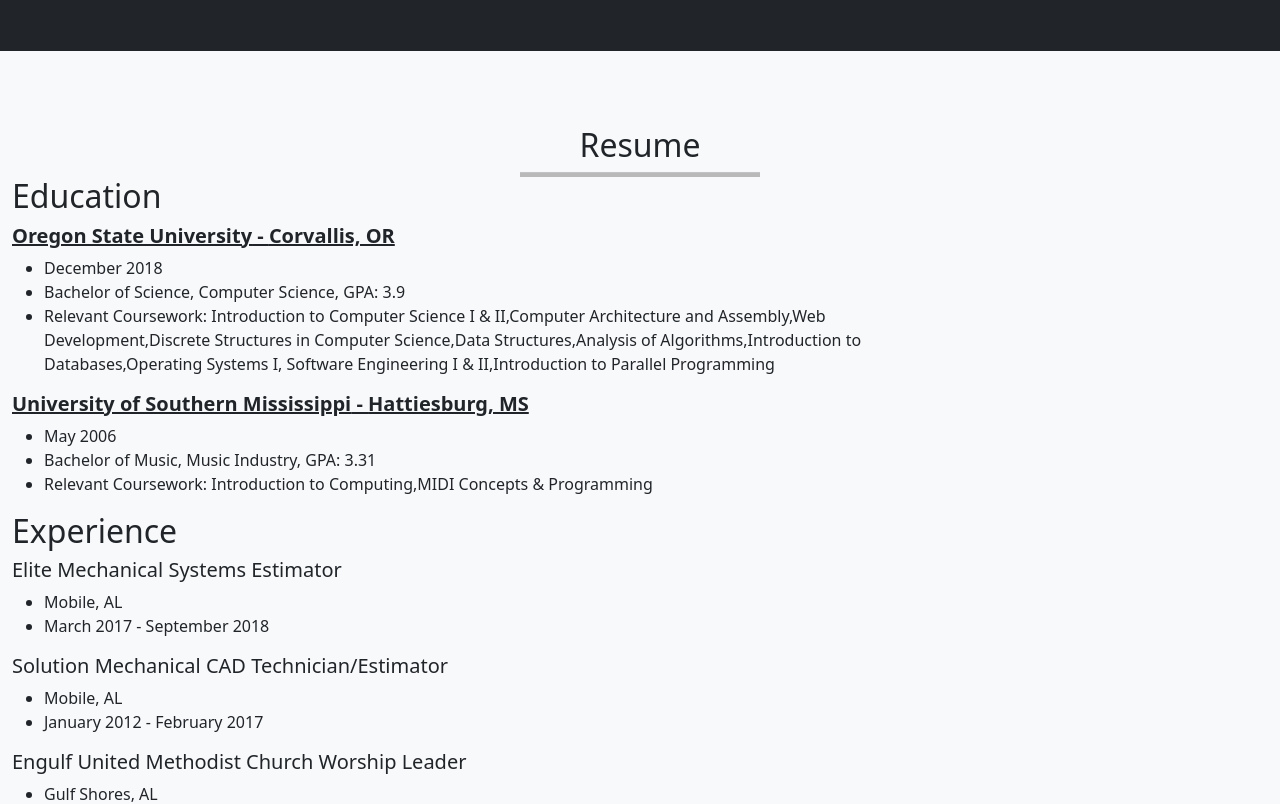
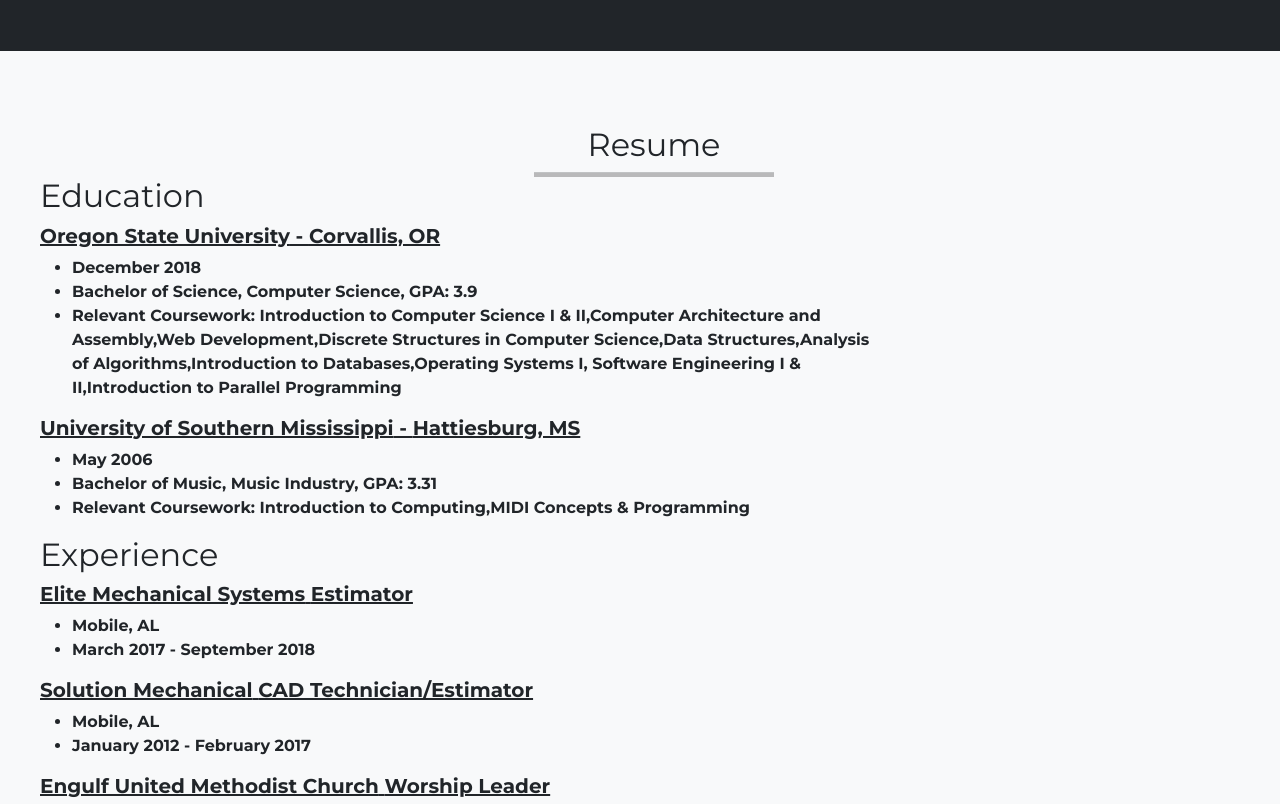
Before and after one commit to ajnobles/website, a React (Vite) app: page / in a window 1280 px wide. Shown: the part 1540-2344 px from the top of the page. Built offline with nearby package versions, Linux system fonts and the light colour scheme.

Commit message:
added more style to resume

```diff
--- a/src/components/resume/education.tsx
+++ b/src/components/resume/education.tsx
@@ -4,10 +4,10 @@
     const courses = props.RelevantCourseWork.join(',');
     return (
         <Container fluid>
-            <h5><u><b>{props.SchoolName} - {props.SchoolLocation}</b></u></h5>
+            <h5 className="_nowrap"><u><b>{props.SchoolName} - {props.SchoolLocation}</b></u></h5>
             <ul>
-                <li>{props.EndMonthYear}</li>
-                <li>{props.Degree}, {props.Discipline}, GPA: {props.GPA}</li>
+                <li className="_nowrap">{props.EndMonthYear}</li>
+                <li className="_nowrap">{props.Degree}, {props.Discipline}, GPA: {props.GPA}</li>
                 <li>Relevant Coursework: {courses}</li>
             </ul>
         </Container>
--- a/src/components/resume/job.tsx
+++ b/src/components/resume/job.tsx
@@ -4,7 +4,7 @@
 
     return (
         <>
-            <h5>{props.Company}  {props.JobTitle}</h5>
+            <h5 className="_nowrap"><b><u>{props.Company}  {props.JobTitle}</u></b></h5>
             <ul>
                 <li>{props.CompanyLocation}</li>
                 <li>{props.StartMonthYear} - {endMonth}</li>
--- a/src/components/resume/resume.css
+++ b/src/components/resume/resume.css
@@ -0,0 +1,7 @@
+._paddingLeft {
+    padding-left: 40px;
+}
+
+._nowrap {
+    white-space: nowrap;
+}
--- a/src/components/resume/resume.tsx
+++ b/src/components/resume/resume.tsx
@@ -1,6 +1,7 @@
 import Job from "./job";
 import Education from "./education";
 import { Col, Container, Row } from "react-bootstrap";
+import './resume.css';
 
 const Resume = () => {
 
@@ -22,7 +23,7 @@
     ];
 
     return (
-        <Container id="resume _fontMontserrat700">
+        <Container id="resume" className="_paddingLeft _fontMontserrat700">
             <h2 className="text-center">Resume</h2>
             <hr />
             <Row className="_textMaxWidth">
```
